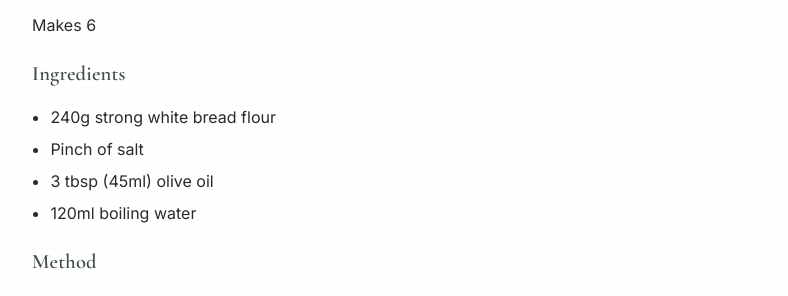
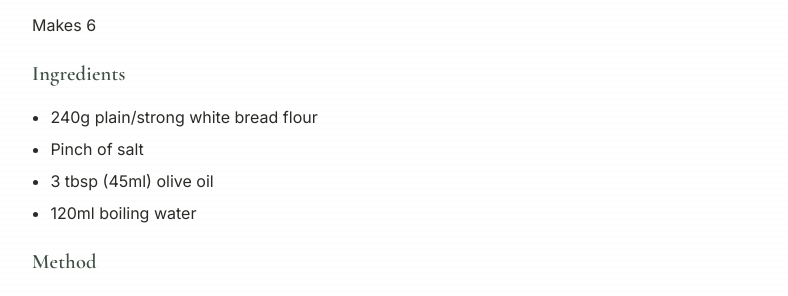
Before and after one commit to laccces/the-bread-machine, a Jekyll site: the page built from _recipes/flour-tortillas.md, in a window 1280 px wide. Shown: the part 308-604 px from the top of the page, without its empty margins (244-1032 px from the left). Built offline with Jekyll 4.4.1, drawn with Linux system fonts in a browser that asks for light colours.

Commit message:
Recipe updates

```diff
--- a/_recipes/flour-tortillas.md
+++ b/_recipes/flour-tortillas.md
@@ -6,7 +6,7 @@ title: Flour Tortillas
 Makes 6
 
 ### Ingredients
-- 240g strong white bread flour
+- 240g plain/strong white bread flour
 - Pinch of salt
 - 3 tbsp (45ml) olive oil
 - 120ml boiling water
```
Also changed, not shown: _recipes/white-rolls.md (+1 -1 lines).
